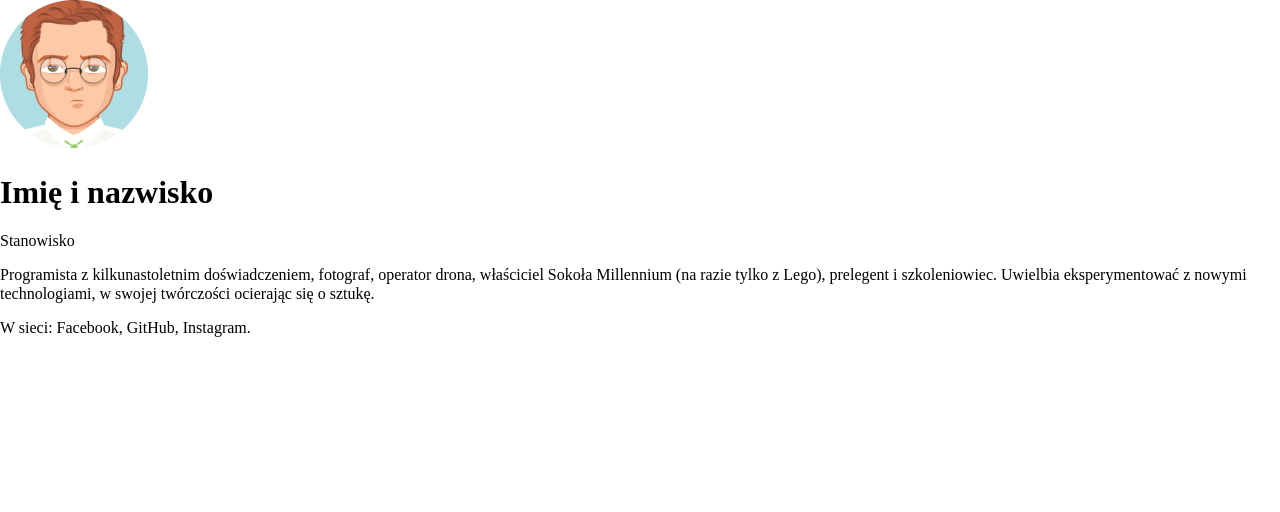
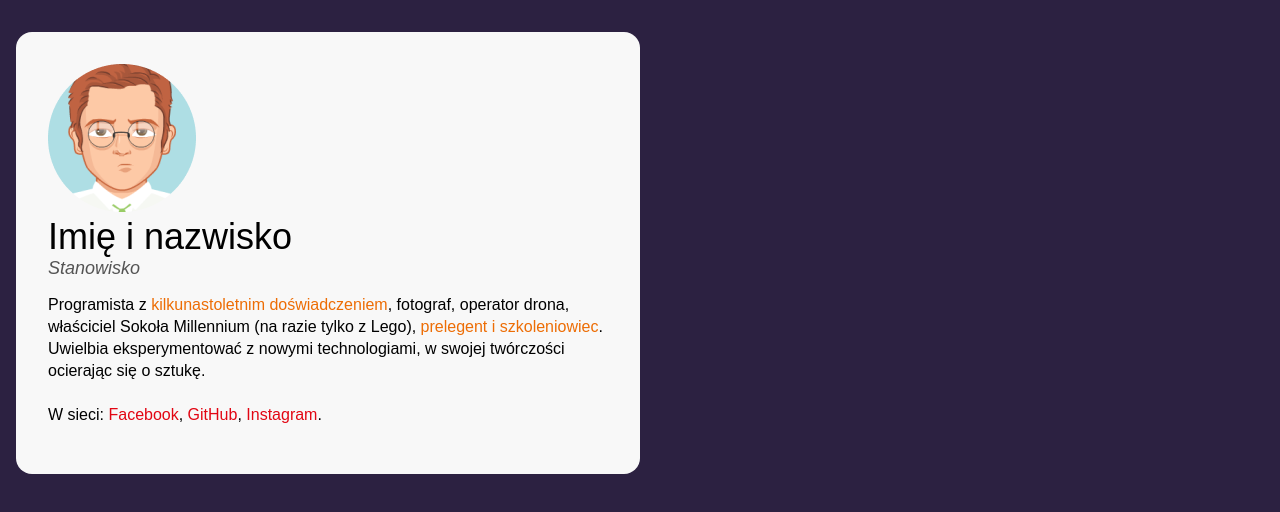
Before and after one commit to paulinaMos/business-card, a plain HTML site: page index.html in a window 1280 px wide. Drawn offline with Linux system fonts and the light colour scheme.

Commit message:
BEM added, CSS 'soft reset' with box-sizing, class styling

```diff
--- a/index.html
+++ b/index.html
@@ -9,18 +9,23 @@
     <link href="style.css" rel="stylesheet" type="text/css" />
   </head>
   <body>
-    <main>
-      <img src="avatar.png" alt="Zdjęcie Imię Nazwisko" />
-      <h1>Imię i nazwisko</h1>
-      <p>Stanowisko</p>
+    <main class="card">
+      <img class="person__image" src="avatar.png" alt="Zdjęcie Imię Nazwisko" />
+      <h1 class="person__name">Imię i nazwisko</h1>
+      <p class="person__position">Stanowisko</p>
 
-      <p>
-        Programista z kilkunastoletnim doświadczeniem, fotograf, operator drona,
-        właściciel Sokoła Millennium (na razie tylko z Lego), prelegent i
-        szkoleniowiec. Uwielbia eksperymentować z nowymi technologiami, w swojej
-        twórczości ocierając się o sztukę.
+      <p class="person__description person__description--bottom-margin">
+        Programista z <strong>kilkunastoletnim doświadczeniem</strong>,
+        fotograf, operator drona, właściciel Sokoła Millennium (na razie tylko z
+        Lego), <strong>prelegent i szkoleniowiec</strong>. Uwielbia
+        eksperymentować z nowymi technologiami, w swojej twórczości ocierając
+        się o sztukę.
       </p>
-      <p>W sieci: Facebook, GitHub, Instagram.</p>
+      <p class="person__description">
+        W sieci: <a href="#" class="person__description--link">Facebook</a>,
+        <a href="#" class="person__description--link">GitHub</a>,
+        <a href="#" class="person__description--link">Instagram</a>.
+      </p>
     </main>
   </body>
 </html>
--- a/style.css
+++ b/style.css
@@ -0,0 +1,57 @@
+html {
+    box-sizing: border-box;
+}
+
+*, *:before, *:after {
+    box-sizing: inherit;
+}
+
+body {
+    background-color: #2C2141;
+    min-height: 100vh;
+    font-family: Arial, Helvetica, sans-serif;
+}
+
+.card {
+    background-color: #F8F8F8;
+    border-radius: 16px;
+    max-width: 624px;
+    margin: 32px 16px;
+    padding: 32px;
+}
+
+.person__description {
+    font-size: 16px;
+    line-height: 1.375rem;
+}
+
+.person__description--bottom-margin {
+    margin-bottom: 1.375rem;
+}
+
+.person__description--link {
+    color: #E20613;
+    text-decoration: none;
+}
+
+.person__image {
+    margin-right: 32px;
+}
+
+.person__name {
+    font-size: 36px;
+    font-weight: normal;
+    margin: 0;
+}
+
+.person__position {
+    font-size: 18px;
+    font-style: italic;
+    color: #545454;
+    margin: 0;
+}
+
+strong {
+    color: #ED6D05;
+    font-weight: normal;
+}
```
